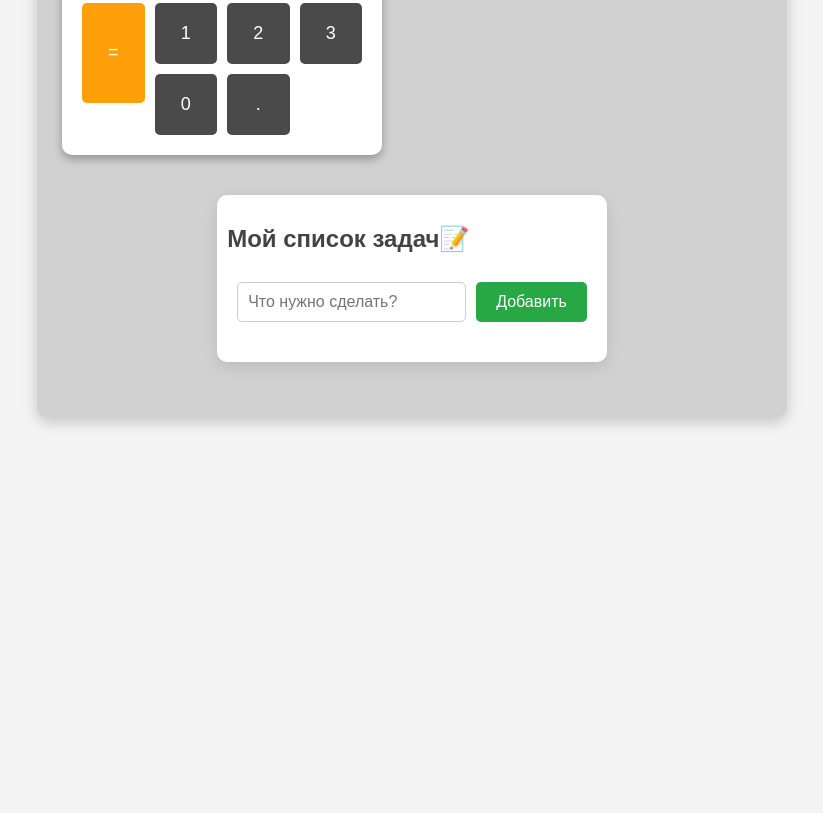
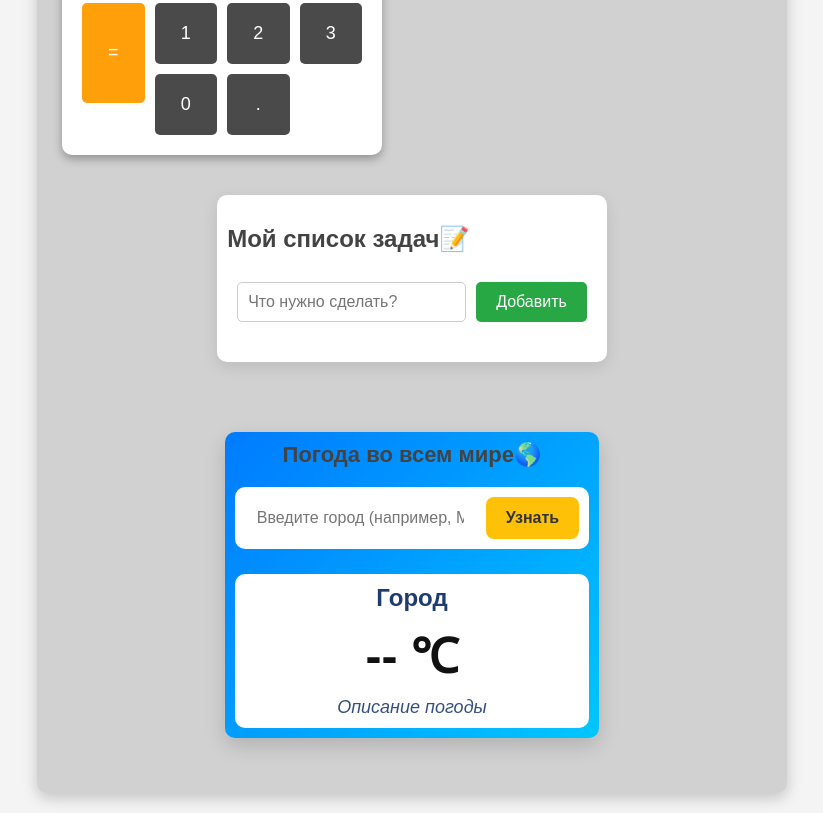
Before and after one commit to roma-sav/first-project, a plain HTML site: page index.html in a window 1280 px wide. Shown: the part 2116-2929 px from the top of the page, without its empty margins (228-1051 px from the left). Before the commit the page ends 2553 px from the top, so only its background shows below. Drawn offline with Linux system fonts and the light colour scheme.

Commit message:
Погода: fetch и интерфейс

```diff
--- a/index.html
+++ b/index.html
@@ -89,6 +89,18 @@
             </div>
             <ul id="taskList"></ul>
         </div>
+        <div class="weather-container">
+            <h2>Погода во всем мире🌎</h2>
+            <div class="search-box">
+                <input type="text" id="cityInput" placeholder="Введите город (например, Moscow)">
+                <button id="searchBtn">Узнать</button>
+            </div>
+            <div class="weather-info" id="weatherInfo">
+                <h3 id="cityName">Город</h3>
+                <img id="weatherIcon" src="" alt="Иконка погоды" style="display: none;">
+                <p id="temperature">-- ℃</p>
+                <p id="description">Описание погоды</p>
+            </div>
         </div>
         <script src="script.js"></script>
     </body>
--- a/script.js
+++ b/script.js
@@ -120,3 +120,46 @@ function loadTasks() {
     }
 }
 loadTasks();
+let cutyInput = document.getElementById("cityInput");
+let searchBtn = document.getElementById("searchBtn");
+let cityName = document.getElementById("cityName");
+let weatherIcon = document.getElementById("weatherIcon");
+let temperature = document.getElementById("temperature");
+let description = document.getElementById("description");
+const API_KEY = "e1e8862d6fda10c9321991bf5015e710";
+searchBtn.onclick = function() {
+    let city = cityInput.value.trim();
+    if (city === "") {
+        alert("Введите название города! 🏙️");
+        return;
+    }
+    let url = `https://api.openweathermap.org/data/2.5/weather?q=${city}&appid=${API_KEY}&units=metric&lang=ru`;
+    fetch(url)
+        .then(response => {
+            if (!response.ok) {
+                if (responce.status === 401) {
+                    throw new Error("Твой API-ключ еще не активирован");
+                } else if (responce.status === 404) {
+                    throw new Error("Город не найден");
+                } else {
+                    throw new Error("Что-то пошло не так");
+                }
+            }
+            return response.json();
+        })
+        .then(data => {
+            cityName.innerText = `${data.name}, ${data.sys.country}`;
+            temperature.innerText = `${Math.round(data.main.temp)}°C`;
+            description.innerText = data.weather[0].description;
+            let iconCode = data.weather[0].icon;
+            weatherIcon.src = `https://openweathermap.org/img/wn/${iconCode}@2x.png`;
+            weatherIcon.style.display = "block";
+        })
+        .catch(error => {
+            alert(error.message);
+            cityName.innerText = "Ошибка";
+            temperature.innerText = "--°C";
+            description.innerText = "Попробуйте еще раз";
+            weatherIcon.style.display = "none";
+        });
+};
--- a/style.css
+++ b/style.css
@@ -147,3 +147,78 @@ a:hover{color: red}
     opacity: 0.5;
     border-left-color: #28a745;
 }
+.weather-container {
+    max-width: 400px;
+    margin: 30px auto;
+    background: linear-gradient(135deg, #007bff, #00c6ff);
+    padding: 25px;
+    border-radius: 15px;
+    box-shadow: 0 8px 20px rgba(0, 0, 0, 0.15);
+    color: white;
+    text-align: center;
+}
+.weather-container h2 {
+    margin-top: 0;
+    font-size: 22px;
+}
+.search-box {
+    display: flex;
+    gap: 10px;
+    margin-bottom: 25px;
+}
+#cityInput {
+    flex: 1;
+    padding: 12px;
+    font-size: 16px;
+    border: none;
+    border-radius: 8px;
+    outline: none;
+    color: #333;
+}
+#searchBtn {
+    padding: 12px 20px;
+    font-size: 16px;
+    background-color: #ffc107;
+    color: #333;
+    font-weight: bold;
+    border: none;
+    border-radius: 8px;
+    cursor: pointer;
+    transition: background-color 0.2s, transform 0.1s;
+}
+#searchBtn:hover {
+    background-color: #e0a800;
+}
+
+#searchBtn:active {
+    transform: scale(0.95);
+}
+.weather-info {
+    background: rgba(255, 255, 255, 0.6);
+    padding: 20px;
+    border-radius: 10px;
+    backdrop-filter: blur(5px);
+    color: #1e3c72;
+}
+#cityName {
+    margin: 0 0 10px 0;
+    font-size: 24px;
+    text-transform: capitalize;
+}
+#weatherIcon {
+    width: 80px;
+    height: 80px;
+    margin: 0 auto;
+}
+#temperature {
+    font-size: 48px;
+    font-weight: bold;
+    margin: 10px 0;
+    color: #111111;
+}
+#description {
+    margin: 0;
+    font-size: 18px;
+    font-style: italic;
+    opacity: 0.9;
+}
```
